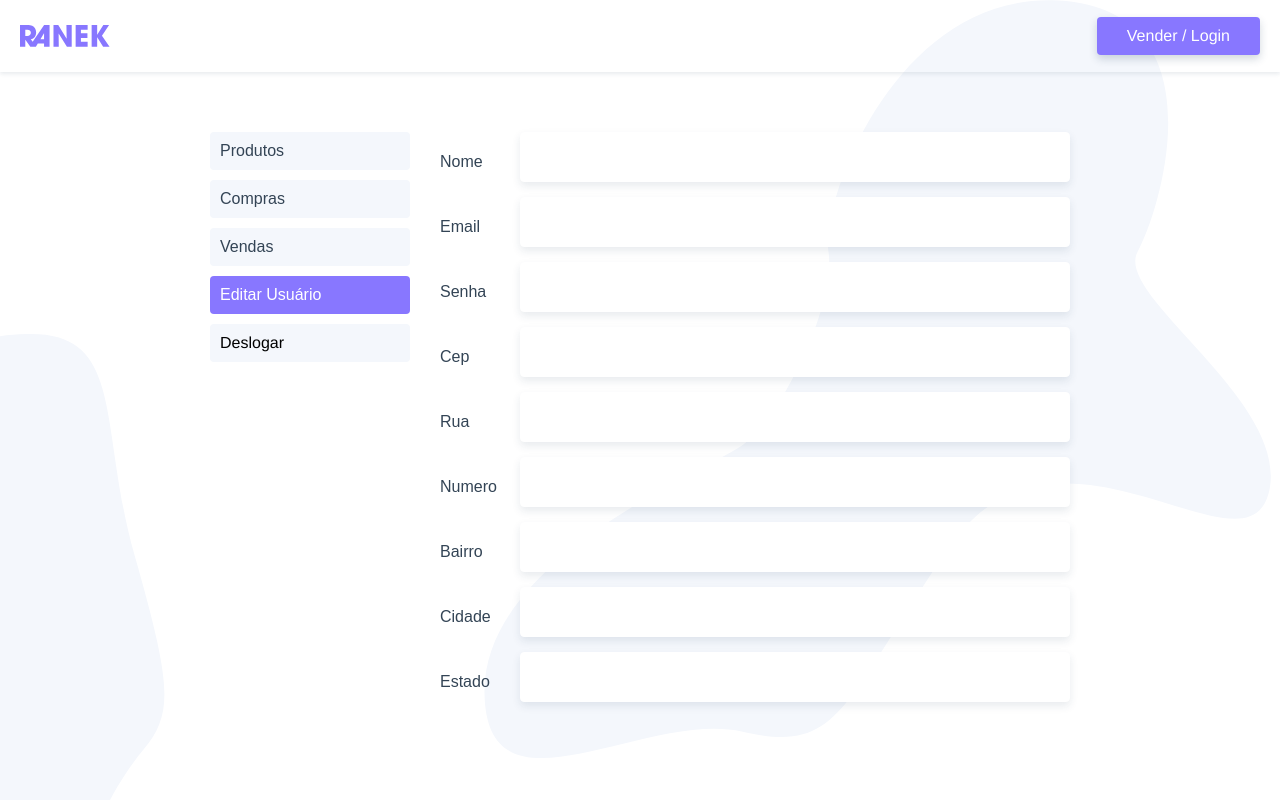
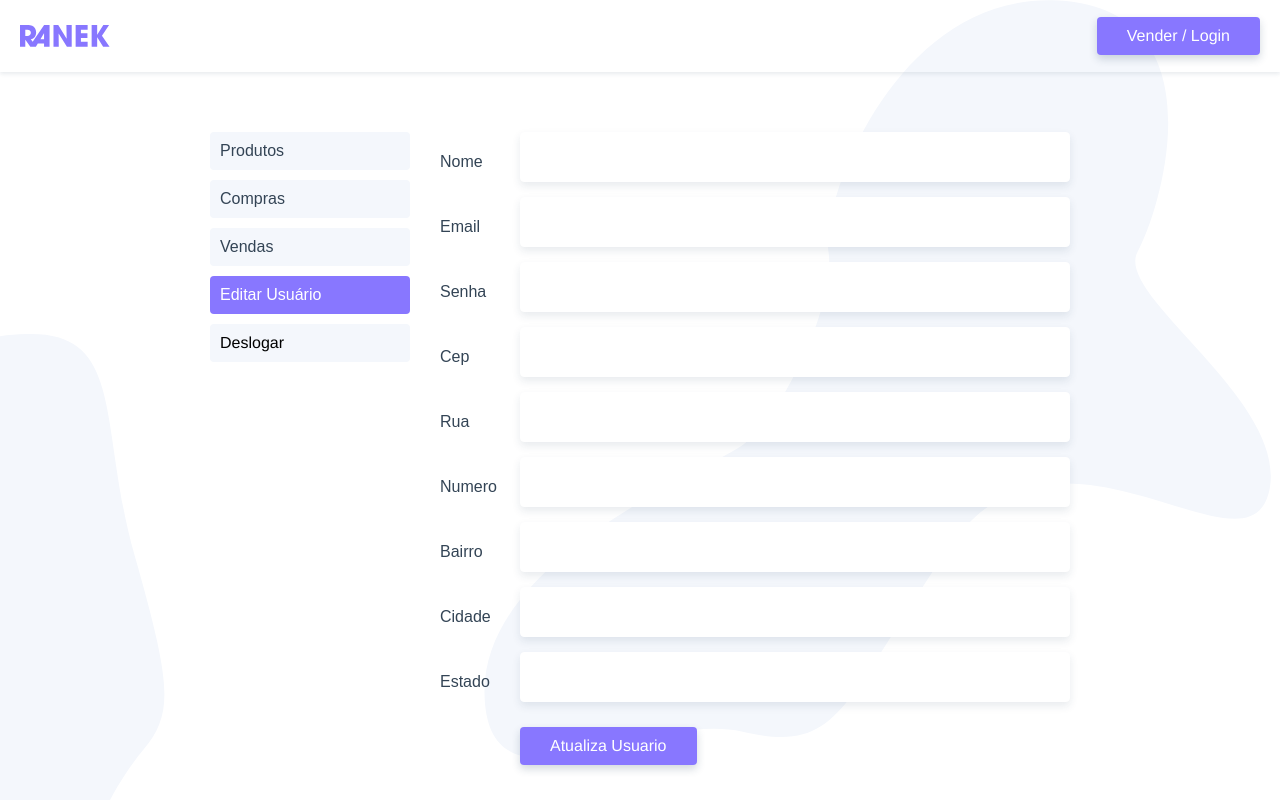
Before and after one commit to thiagofreitascarneiro/Ranek, a Vue app: page /usuario/editar in a window 1280 px wide. Shown: the top 800 px of the page. Built offline with nearby package versions, Linux system fonts and the light colour scheme; no server answers.

Commit message:
adicionando page de edtiar usuario

```diff
--- a/src/services.js
+++ b/src/services.js
@@ -15,7 +15,10 @@ export const api = {
     },
     delete(endpoint) {
         return axiosInstance.delete(endpoint);
-    }
+    },
+    put(endpoint, body) {
+        return axiosInstance.put(endpoint, body);
+    },
 }
 
 export function getCep(cep) {
--- a/src/views/usuario/UsuarioEditar.vue
+++ b/src/views/usuario/UsuarioEditar.vue
@@ -1,16 +1,31 @@
 <template>
   <section>
-    <UsuarioForm></UsuarioForm>
+    <UsuarioForm>
+      <button class="btn" @click.prevent="atualizarUsuario">Atualiza Usuario</button>
+    </UsuarioForm>
   </section>
 </template>
 
 <script>
 import UsuarioForm from "@/components/UsuarioForm.vue"
+import {api} from "@/services.js"
 
 export default {
     name: "UsuarioEditar",
     components: {
         UsuarioForm
+    },
+    methods: {
+      atualizarUsuario() {
+        api.put(`/usuario/${this.$store.state.usuario.id}`,
+        this.$store.state.usuario).then(() => {
+          this.$store.dispatch("getUsuario");
+          this.$router.push({name: "usuario"});
+        }).catch(error => {
+          console.log(error)
+        });
+      }
+
     }
 };
 </script>
```
